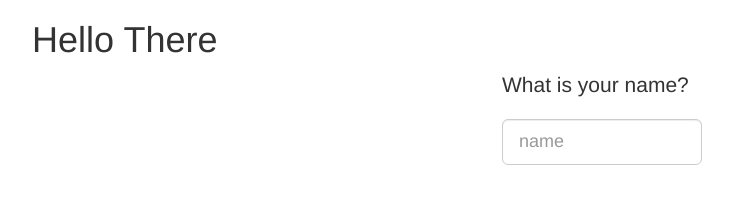
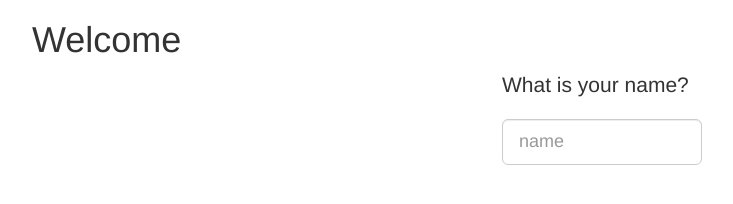
Before and after one commit to odrodrig/DevOpsWorkshop, a website: page nodeApp/public/index.html in a window 1280 px wide. Shown: the whole page, without its empty margins (38-771 px from the left). Drawn offline with nearby package versions, Linux system fonts and the light colour scheme.

Commit message:
Changing greeting back to default
Reverted greeting change back to Welcome from Hello There

```diff
--- a/nodeApp/public/index.html
+++ b/nodeApp/public/index.html
@@ -28,7 +28,7 @@ limitations under the License. -->
 
 <body>
     <div class="container">
-        <h1>Hello There</h1>
+        <h1>Welcome</h1>
         <div id="nameInput" class="input-group-lg center-block helloInput">
             <p class="lead">What is your name?</p>
             <input id="user_name" type="text" class="form-control" placeholder="name" aria-describedby="sizing-addon1" value="" />
```
